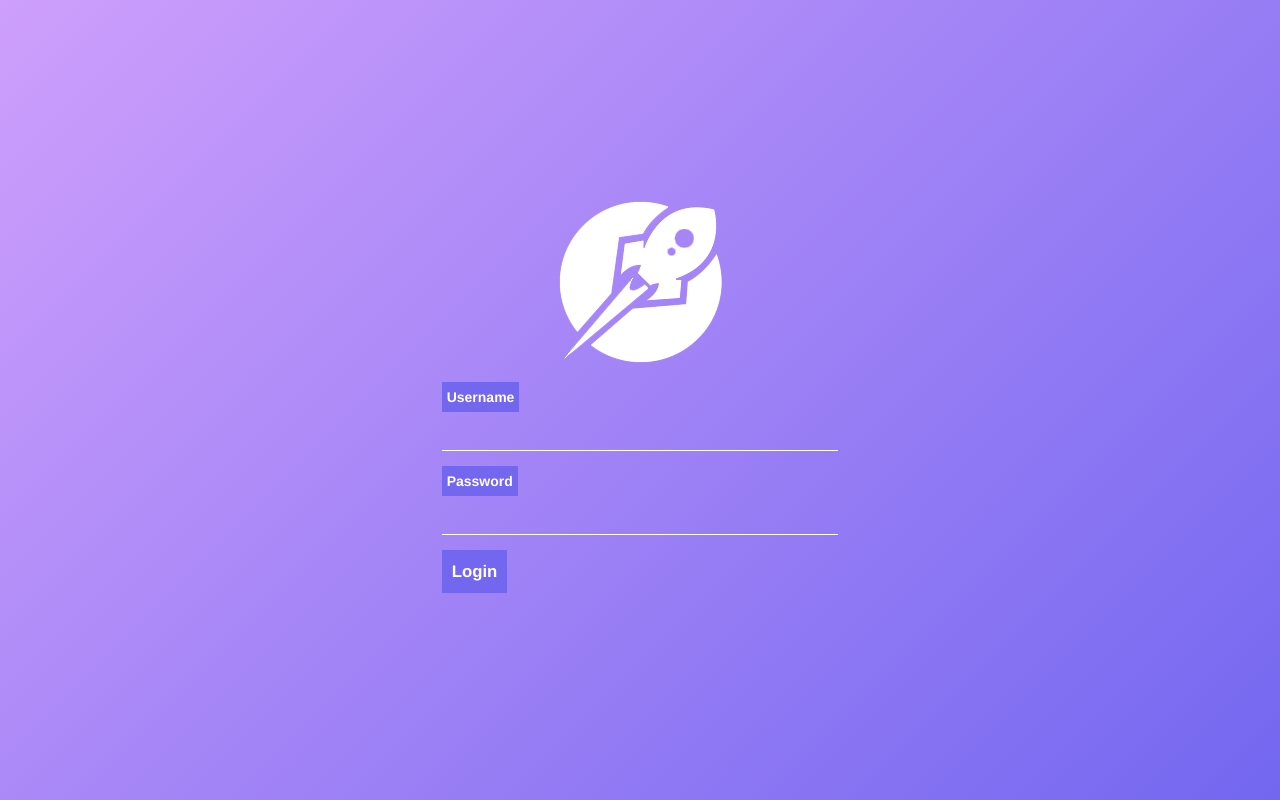
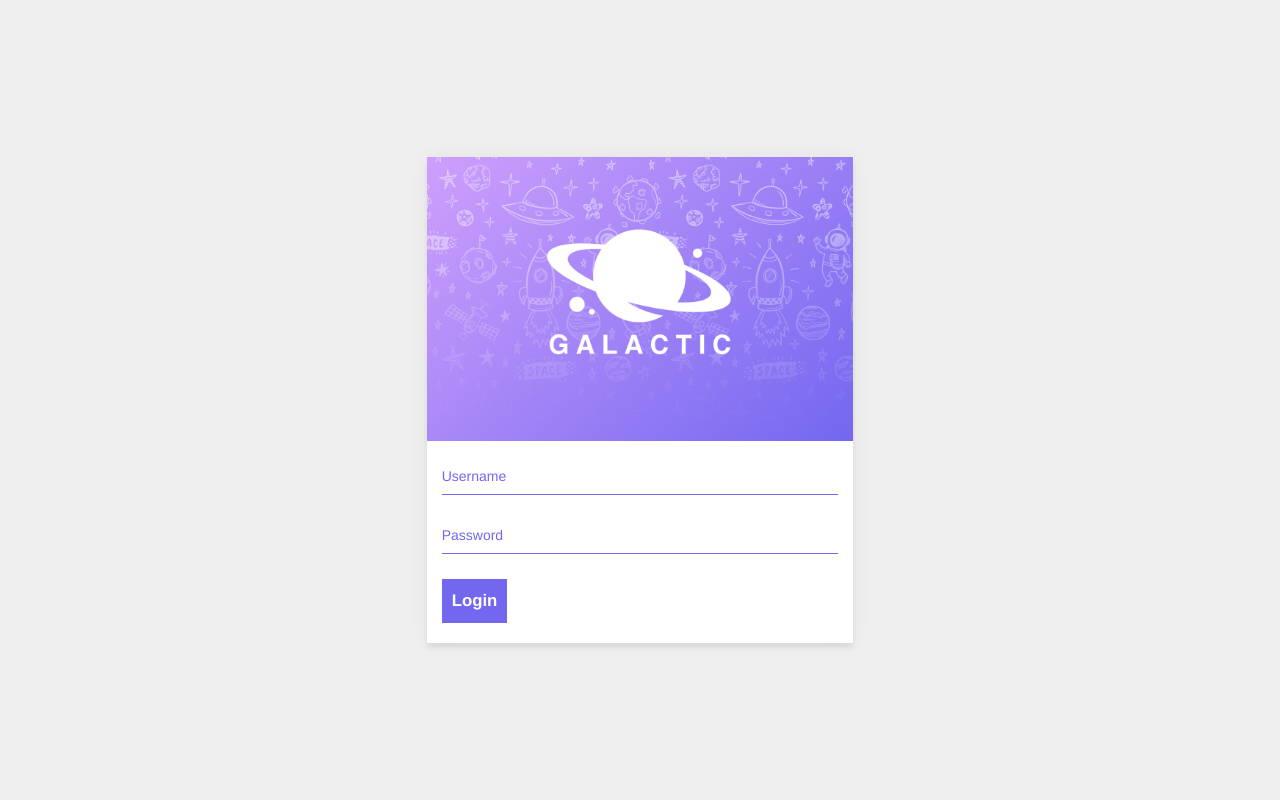
Before and after one commit to stuartmccoll/galactic_cms_flask, a Flask app: page /login in a window 1280 px wide. Run offline with Flask 2, Linux system fonts and the light colour scheme; parts of the project's set-up code (start-up, migrations or seed data) failed here and were passed over; some libraries are stand-ins or nearby versions.

Commit message:
Cleaned up design of login page and replaced placeholder logo with actual logo file

```diff
--- a/application/static/login.js
+++ b/application/static/login.js
@@ -1,6 +1,8 @@
 $(document).ready(function(){
 
     if ($(".failure-message-1").text() == "Invalid login credentials provided") {
+
+        $(".form-control").val("");
 
         $(".notification-failure").css("display", "block");
 
--- a/application/static/style.css
+++ b/application/static/style.css
@@ -285,11 +285,11 @@
 }
 
 
-.form-group label {
+/* .form-group label {
   background-color: #7367F0;
   color: #fff;
   padding: 5px;
-}
+} */
 
 .zero-posts p {
   margin: 0;
@@ -316,26 +316,103 @@
   color: #7367F0;
 }
 
-
-
-
+/* Login Screen */
 
 .login-body {
   height: 100%;
+  background-color: #EFEFEF;
+}
+
+.login-container {
+  padding: 0;
+  box-shadow: 0 0 20px 0 rgba(0, 0, 0, 0.05), 0 5px 5px 0 rgba(0, 0, 0, 0.07);
+}
+
+.login-logo-wrapper {
   background-image: linear-gradient( 135deg, #CE9FFC 0%, #7367F0 100%);
 }
 
-.login-container {
-  background-color: none;
+.login-form-wrapper {
+  background-color: #FFFFFF;
 }
 
-.form-login {
+.login-form-wrapper .container-fluid {
+  padding: 15px 15px;
+}
+
+#login-form .form-group {
+  position: relative;
+  padding: 5px 0;
+}
+
+#login-form .form-group:last-of-type {
+  margin: 0px;
+}
+
+#login-form input:not(.button-positive) {
+  padding: 20px 0;
   background-color: rgba(255, 255, 255, 0);
   border: none;
   border-radius: 0px;
   box-shadow: none;
+  border-bottom: 1px solid #7367F0;
+  color: #7367F0;
+  padding: 15px 0;
+}
+
+#login-form input:focus {
+  outline: none;
   border-bottom: 1px solid #FFFFFF;
-  color: #FFFFFF;
+  -webkit-box-shadow: none;
+  box-shadow: none;
+}
+
+#login-form input:focus ~ label, #login-form input:valid ~ label {
+  top: -10px;
+  font-size: 0.8em;
+  color:#5264AE;
+}
+
+#login-form label {
+  color:#7367F0;
+  font-size: 1.0em;
+  font-weight:normal;
+  position:absolute;
+  pointer-events:none;
+  top:10px;
+  transition:0.2s ease all;
+  -moz-transition:0.2s ease all;
+  -webkit-transition:0.2s ease all;
+}
+
+.bar {
+  position:relative;
+  display:block;
+  width:100%;
+}
+
+.bar:before, .bar:after 	{
+  content:'';
+  height:2px;
+  width:0;
+  bottom:1px;
+  position:absolute;
+  background:#5264AE;
+  transition:0.2s ease all;
+  -moz-transition:0.2s ease all;
+  -webkit-transition:0.2s ease all;
+}
+
+.bar:before {
+  left:50%;
+}
+
+.bar:after {
+  right:50%;
+}
+
+#login-form input:focus ~ .bar:before, #login-form input:focus ~ .bar:after {
+  width: 50%;
 }
 
 .full-height {
--- a/application/templates/login.html
+++ b/application/templates/login.html
@@ -25,23 +25,31 @@
 
             <div class="col-sm-4 login-container">
 
-                <p class="text-center">
-                    <img src="{{ url_for('static', filename='logo.png') }}" />
-                </p>
+                <div class="login-logo-wrapper">
+
+                    <img class="img-responsive" src="{{ url_for('static', filename='login.png') }}" />
+
+                </div>
+
+                <div class="login-form-wrapper">
+
+                    <div class="container-fluid">
 
                         <form id="login-form" action="login" method="post">
 
                             <div class="form-group">
 
+                                {{ form.username(size=20, class_="form-control form-login", required="required") }}
                                 {{ form.username.label }}
-                        {{ form.username(size=20, class_="form-control form-login") }}
+                                <span class="bar"></span>
 
                             </div>
 
                             <div class="form-group">
 
+                                {{ form.password(class_="form-control form-login", required="required") }}
                                 {{ form.password.label }}
-                        {{ form.password(class_="form-control form-login") }}
+                                <span class="bar"></span>
 
                             </div>
 
@@ -52,11 +60,11 @@
 
                             </div>
 
+                        </form>
+
                     </div>
 
-
-
-                </form>
+                </div>
 
             </div>
 
```
Also changed, not shown: application/static/login.png (added). Lines whose indentation alone changed are shown as unchanged.
